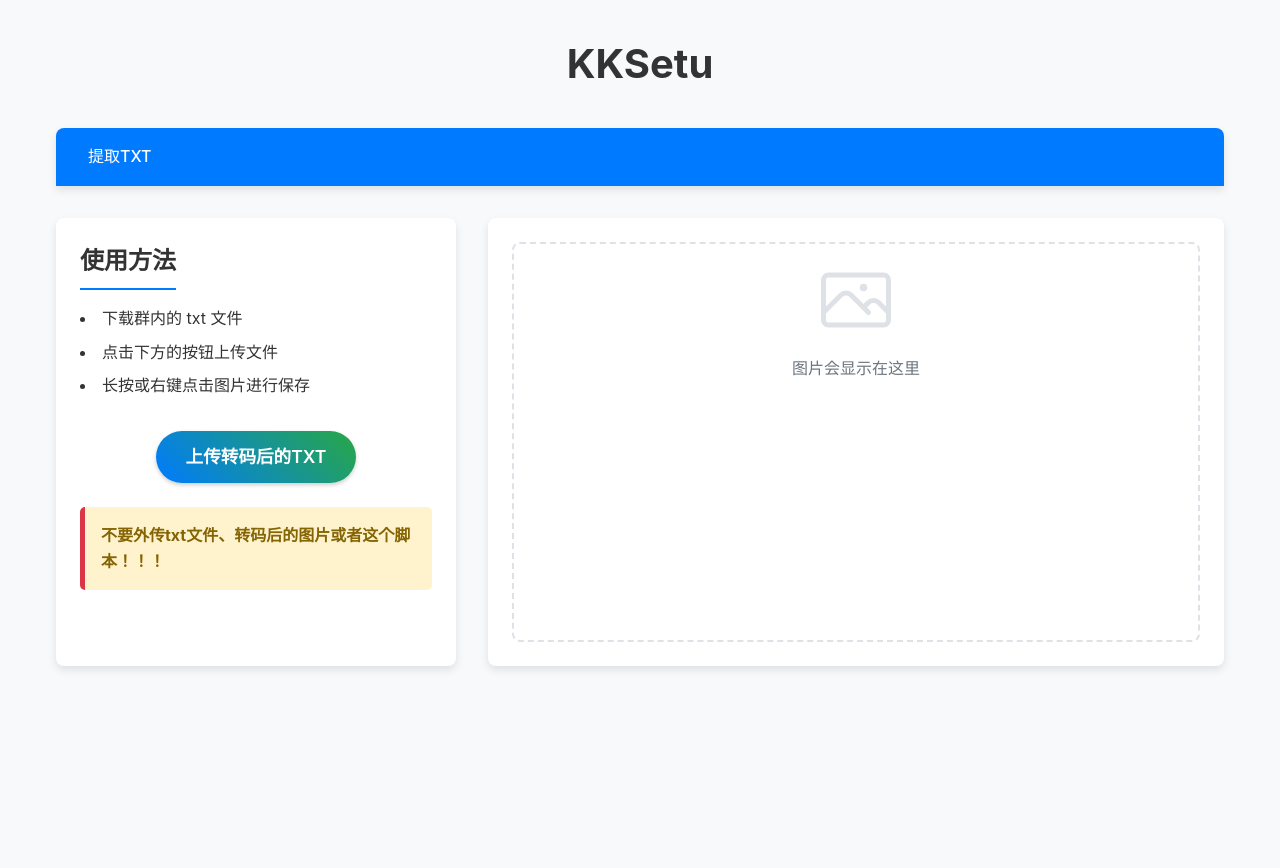
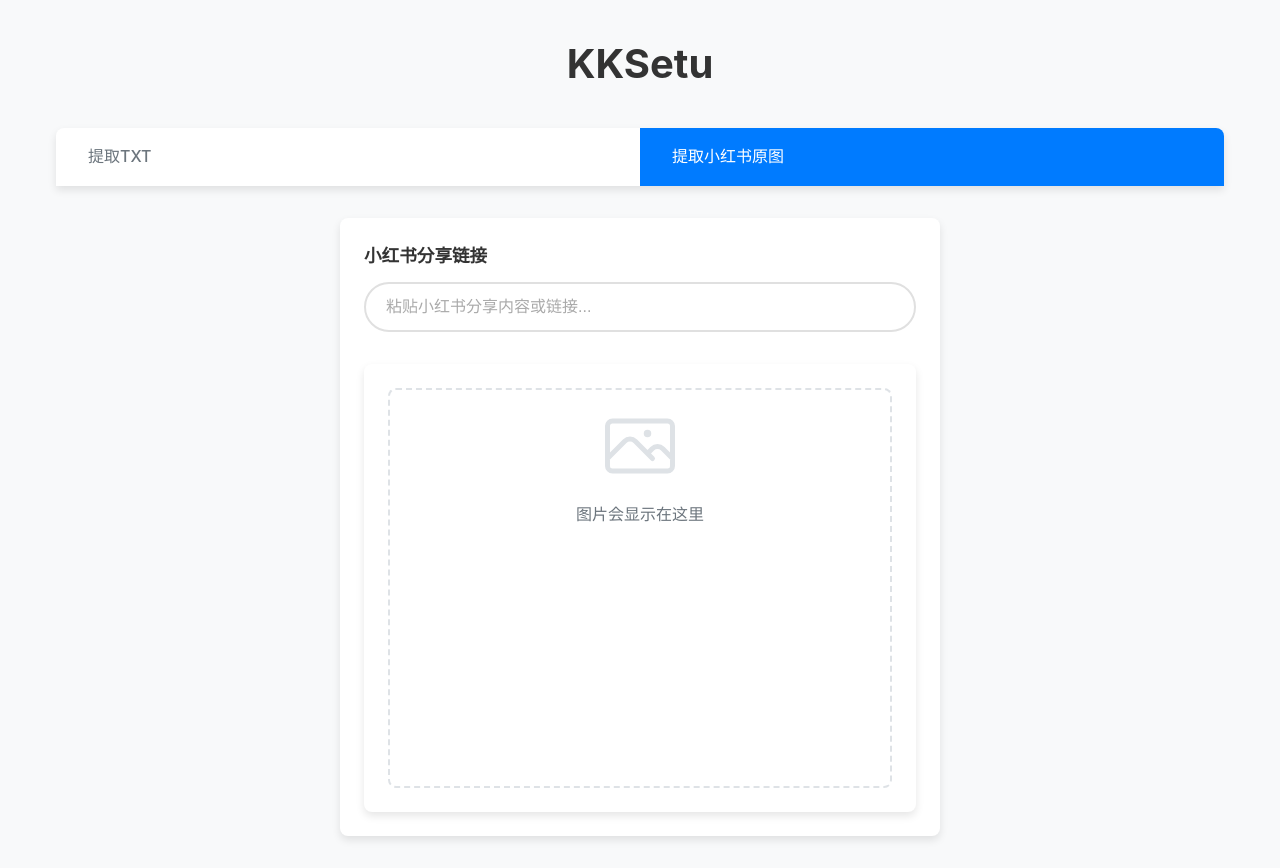
Before and after one commit to 1lch2/KKsetu, a React app: page /xiaohongshu in a window 1280 px wide. Before the commit this address led to /. Before the commit the page ends 800 px from the top, so only its background shows below. Built offline with nearby package versions, Linux system fonts and the light colour scheme.

Commit message:
feat: 添加小红书原图提取功能，重构相关组件和样式

```diff
--- a/src/components/ExtractPage/ExtractPage.tsx
+++ b/src/components/ExtractPage/ExtractPage.tsx
@@ -1,6 +1,6 @@
 import React, { useState } from 'react';
 import UploadSection from './__internal__/UploadSection/UploadSection';
-import ImageContainer from './__internal__/ImageContainer/ImageContainer';
+import ImageContainer from '../ImageContainer/ImageContainer';
 
 const ExtractPage = () => {
   const [images, setImages] = useState<string[]>([]);
--- a/src/components/MainContent/MainContent.tsx
+++ b/src/components/MainContent/MainContent.tsx
@@ -5,6 +5,7 @@
 // import UploadPage from '../UploadPage/UploadPage';
 // import ImageGridPage from '../ImageGridPage/ImageGridPage';
 import ExtractPage from '@components/ExtractPage/ExtractPage';
+import XiaohongshuExtractPage from '../XiaohongshuExtractPage/XiaohongshuExtractPage';
 
 import './MainContent.css';
 
@@ -20,6 +21,7 @@
             {/* <Route path='/' element={<ImageGridPage />} />
             <Route path='/upload' element={<UploadPage />} /> */}
             <Route path='/' element={<ExtractPage />} />
+            <Route path='/xiaohongshu' element={<XiaohongshuExtractPage />} />
             <Route path='*' element={<Navigate to='/' replace />} />
           </Routes>
         </div>
--- a/src/components/TabBar/TabBar.tsx
+++ b/src/components/TabBar/TabBar.tsx
@@ -14,6 +14,12 @@
       <NavLink to='/' className={({ isActive }) => `tab-button ${isActive ? 'active' : ''}`}>
         提取TXT
       </NavLink>
+      <NavLink
+        to='/xiaohongshu'
+        className={({ isActive }) => `tab-button ${isActive ? 'active' : ''}`}
+      >
+        提取小红书原图
+      </NavLink>
     </div>
   );
 };
--- /dev/null
+++ b/src/components/XiaohongshuExtractPage/XiaohongshuExtractPage.css
@@ -0,0 +1,38 @@
+.xiaohongshu {
+  max-width: 600px;
+  margin: 0 auto;
+  padding: 2rem;
+}
+
+.xiaohongshu-input-wrapper {
+  margin-bottom: 2rem;
+}
+
+.xiaohongshu-input-wrapper label {
+  display: block;
+  font-size: 1.1rem;
+  font-weight: 600;
+  margin-bottom: 0.75rem;
+  color: var(--text-color, #333);
+}
+
+.xiaohongshu-input-wrapper input[type="text"] {
+  width: 100%;
+  padding: 14px 20px;
+  font-size: 1rem;
+  border: 2px solid #e0e0e0;
+  border-radius: 50px;
+  outline: none;
+  transition: all 0.3s ease;
+  box-sizing: border-box;
+  background-color: #fff;
+}
+
+.xiaohongshu-input-wrapper input[type="text"]:focus {
+  border-color: var(--primary-color, #4a90e2);
+  box-shadow: 0 0 0 4px rgba(74, 144, 226, 0.1);
+}
+
+.xiaohongshu-input-wrapper input[type="text"]::placeholder {
+  color: #aaa;
+}
--- /dev/null
+++ b/src/components/XiaohongshuExtractPage/XiaohongshuExtractPage.tsx
@@ -0,0 +1,37 @@
+import React, { useState } from 'react';
+import ImageContainer from '../ImageContainer/ImageContainer';
+import { getImageUrls } from '@/utils/xiaohongshuExtract';
+import './XiaohongshuExtractPage.css';
+
+const XiaohongshuExtractPage = () => {
+  const [shareContent, setShareContent] = useState('');
+  const [imageUrls, setImageUrls] = useState<string[]>([]);
+
+  const handleLinkChange = async (e: React.ChangeEvent<HTMLInputElement>) => {
+    const rawShareContent = e.target.value;
+    setShareContent(rawShareContent);
+
+    const images = await getImageUrls(rawShareContent);
+    if (images && images.length !== 0) {
+      setImageUrls(images);
+    }
+  };
+
+  return (
+    <div className='xiaohongshu card'>
+      <div className='xiaohongshu-input-wrapper'>
+        <label htmlFor='xiaohongshu-link'>小红书分享链接</label>
+        <input
+          id='xiaohongshu-link'
+          type='text'
+          value={shareContent}
+          onChange={handleLinkChange}
+          placeholder='粘贴小红书分享内容或链接...'
+        />
+      </div>
+      <ImageContainer images={imageUrls} />
+    </div>
+  );
+};
+
+export default XiaohongshuExtractPage;
--- /dev/null
+++ b/src/utils/xiaohongshuExtract.ts
@@ -0,0 +1,137 @@
+/**
+ * 小红书原图提取工具
+ */
+
+import { BASE_URL } from './constants';
+
+interface PostInfo {
+  postId: string;
+  xsecToken: string;
+}
+
+export const getImageUrls = async (rawShareContent: string) => {
+  const info = extractPostInfo(rawShareContent);
+
+  if (!info) {
+    console.log('无效链接');
+    return [];
+  }
+
+  try {
+    // 2. 请求 Netlify Function (本地开发路径通常是 /.netlify/functions/xhs-proxy)
+    const res = await fetch(
+      `${BASE_URL}/api/fetch-xhs?postId=${info.postId}&xsecToken=${info.xsecToken}`
+    );
+    const data = await res.json();
+
+    if (data.images) {
+      return data.images;
+    }
+  } catch (err) {
+    console.error('请求失败', err);
+  }
+};
+
+/**
+ * 1. 信息提取器：从复杂的分享文本或直接 URL 中提取 ID 和 Token
+ */
+const extractPostInfo = (input: string): PostInfo | null => {
+  // 提取 URL 部分
+  const urlRegex = /https?:\/\/(www\.)?xiaohongshu\.com\/[^\s?]+(\?[^\s]*)?/;
+  const match = input.match(urlRegex);
+  if (!match) return null;
+
+  const urlObj = new URL(match[0]);
+  const path = urlObj.pathname;
+
+  // 提取 Post ID (兼容 explore, discovery/item, user/profile)
+  const idMatch = path.match(/(?:explore|item|profile)\/([a-z0-9]+)/i);
+  const postId = idMatch ? idMatch[1] : null;
+
+  // 提取 xsec_token
+  const xsecToken = urlObj.searchParams.get('xsec_token');
+
+  if (!postId || !xsecToken) return null;
+
+  return { postId, xsecToken };
+};
+
+/**
+ * 2. URL 转换器：将预览图/CDN地址转换为高清原图地址 (基于 Ruby 逻辑)
+ */
+export const getOriginalImageUrl = (sampleUrl: string): string => {
+  try {
+    const url = new URL(sampleUrl);
+    const { hostname, pathname } = url;
+
+    // 情况 A: xhscdn.com 格式转换
+    if (hostname.includes('xhscdn.com')) {
+      const segments = pathname.split('/').filter(Boolean);
+      // 提取最后一节并去掉 ! 后缀
+      const lastSegment = segments[segments.length - 1];
+      const imageId = lastSegment.split('!')[0];
+
+      // 检查路径中是否包含 spectrum 等子目录
+      const subdirs = segments.slice(2, -1); // 跳过日期和哈希段
+
+      const pathParts = [...subdirs, imageId].join('/');
+      return `https://ci.xiaohongshu.com/${pathParts}`;
+    }
+
+    // 情况 B: ci.xiaohongshu.com 格式
+    if (hostname === 'ci.xiaohongshu.com') {
+      return `${url.origin}${pathname}`;
+    }
+
+    // 情况 C: 头像格式
+    if (hostname === 'img.xiaohongshu.com' && pathname.includes('/avatar/')) {
+      const avatarId = pathname.split('/').pop()?.split('@')[0];
+      return `https://img.xiaohongshu.com/avatar/${avatarId}`;
+    }
+
+    return sampleUrl;
+  } catch {
+    return sampleUrl;
+  }
+};
+
+/**
+ * 3. 数据获取器：获取帖子详情（包含图片列表）
+ * 注意：在浏览器环境直接请求会有 CORS 限制，通常需要后端代理或使用特定 Header
+ */
+export const fetchPostImages = async (info: PostInfo): Promise<string[]> => {
+  const { postId, xsecToken } = info;
+
+  // 小红书 Web 端常用的详情接口 (示例地址，实际可能随平台更新变化)
+  const apiUrl = `https://www.xiaohongshu.com/explore/${postId}?xsec_token=${xsecToken}`;
+
+  try {
+    const response = await fetch(apiUrl, {
+      method: 'GET',
+      headers: {
+        'User-Agent':
+          'Mozilla/5.0 (Windows NT 10.0; Win64; x64) AppleWebKit/537.36 (KHTML, like Gecko) Chrome/120.0.0.0 Safari/537.36',
+      },
+    });
+
+    const html = await response.text();
+
+    // 从 HTML 的 window.__INITIAL_STATE__ 中提取数据 (这是 Web 端最简单的提取方式)
+    const stateRegex = /window\.__INITIAL_STATE__\s*=\s*({.*?});/s;
+    const stateMatch = html.match(stateRegex);
+
+    if (stateMatch) {
+      const state = JSON.parse(stateMatch[1].replace(/undefined/g, 'null'));
+      const noteData = state.note?.noteDetailMap?.[postId]?.note;
+
+      if (noteData && noteData.imageList) {
+        // 提取所有预览图并转换为原图
+        return noteData.imageList.map((img: any) => getOriginalImageUrl(img.urlDefault || img.url));
+      }
+    }
+    return [];
+  } catch (error) {
+    console.error('Failed to fetch XHS images:', error);
+    return [];
+  }
+};
--- a/tsconfig.json
+++ b/tsconfig.json
@@ -1,6 +1,6 @@
 {
   "compilerOptions": {
-    "target": "ES2017",
+    "target": "ES2018",
     "module": "ESNext",
     "lib": ["ES2020", "DOM", "DOM.Iterable"],
     "moduleResolution": "bundler",
```
Also changed, not shown: src/components/ImageContainer/ImageContainer.css (renamed from src/components/ExtractPage/__internal__/ImageContainer/ImageContainer.css), src/components/ImageContainer/ImageContainer.tsx (renamed from src/components/ExtractPage/__internal__/ImageContainer/ImageContainer.tsx), 1 other file (tests, documents, lock files or other folders).
